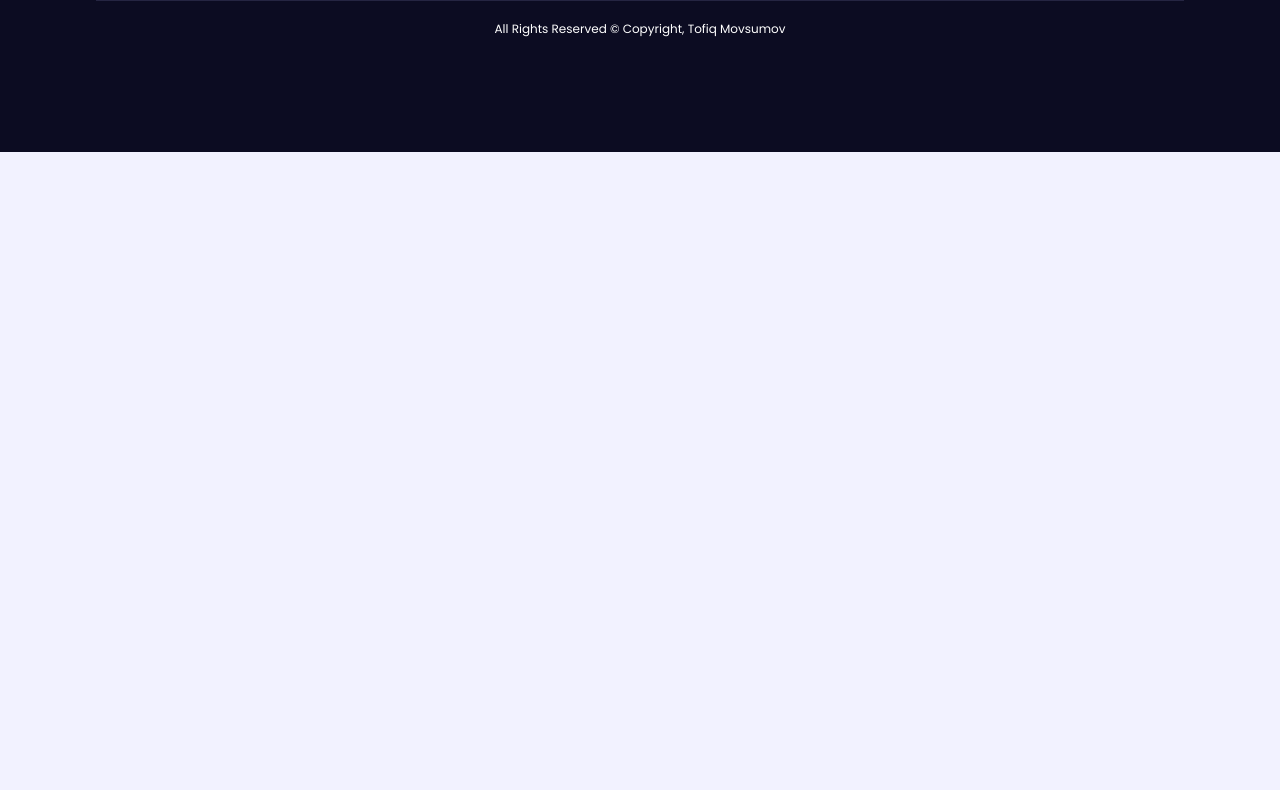
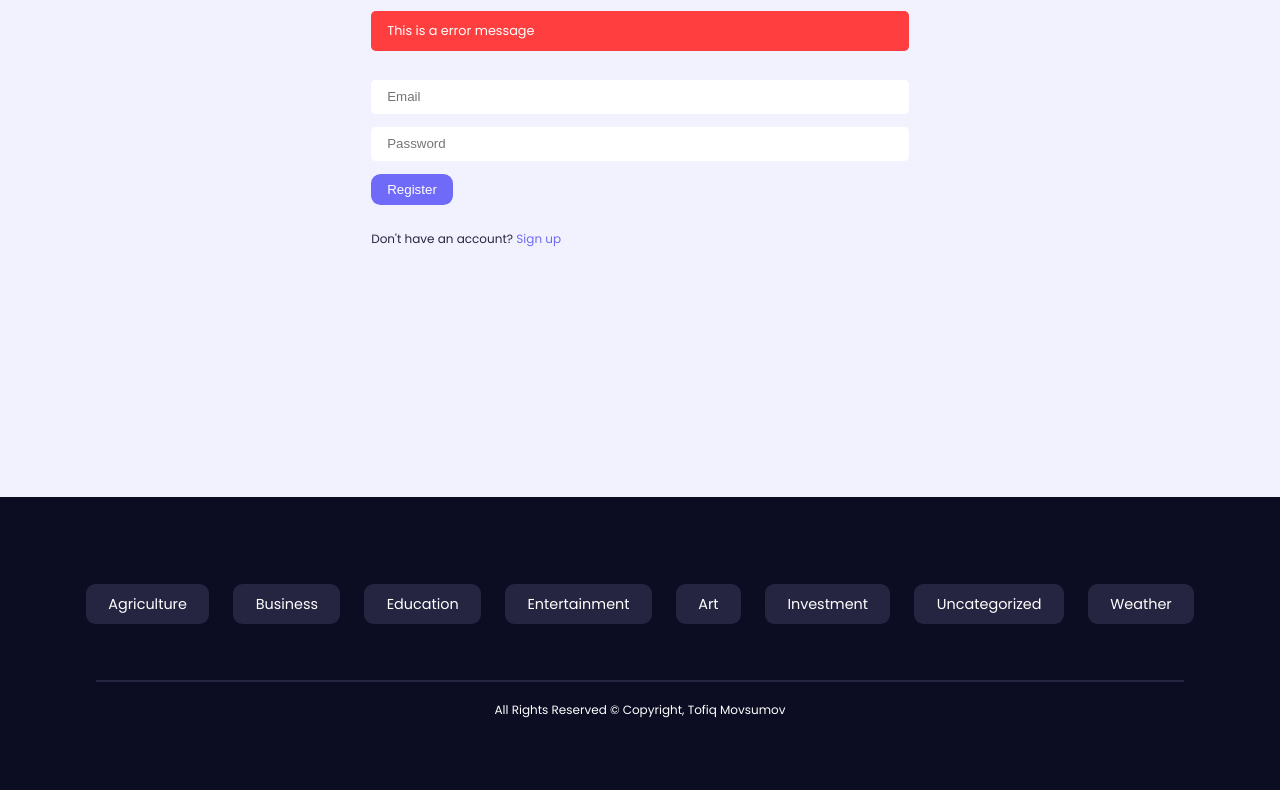
Before and after one commit to TofiqMvsm/mern-blog, a React app in the folder client/: page /login in a window 1280 px wide. Shown: the part 303-1093 px from the top of the page. Before the commit the page ends 800 px from the top, so only its background shows below. Built offline with nearby package versions, Linux system fonts and the light colour scheme.

Commit message:
Creating Register and Login page

```diff
--- a/client/src/index.css
+++ b/client/src/index.css
@@ -314,5 +314,57 @@ footer {
 }
 
 .post-detail p{
+    margin-bottom: 0.7rem;
+}
+
+
+
+/* ==============REGISTER============ */
+
+.form{
+  display: flex;
+  flex-direction: column;
+  gap: 0.8rem;
 
 }
+
+
+input,select,textarea{
+    width: 100%;
+    padding: 0.6rem 1rem;
+    border-radius: var(--radius-1);
+    resize: none;
+}
+
+.form-error-message{
+  background: var(--color-red);
+  color: var(--color-white);
+  font-size: 0.8rem;
+  padding: 0.6rem 1rem;
+  display: block;
+  border-radius: var(--radius-1);
+  margin-bottom: 1rem;
+}
+
+
+.register, .login, .create-post{
+  width: var(--form-width);
+  margin-inline: auto;
+  height: calc(100vh - 12rem);
+  display: grid;
+  place-items: center;
+}
+
+
+.register h2,.login h2,.create-post h2{
+  margin-bottom: 2rem;
+}
+
+.register small,.login small{
+  display: block;
+  margin-top: 1.5rem;
+}
+
+.register a,.login a{
+    color: var(--color-primary);
+}
--- a/client/src/pages/Login.jsx
+++ b/client/src/pages/Login.jsx
@@ -1,9 +1,49 @@
-import React from 'react'
+import React, { useState } from "react";
+import { Link } from "react-router-dom";
 
 const Login = () => {
+  const [userData, setUserData] = useState({
+    name: "",
+    email: "",
+  });
+
+  const changeInputHandler = (e) => {
+    setUserData((prevState) => {
+      return { ...prevState, [e.target.name]: e.target.value };
+    });
+  };
+
   return (
-    <div>Login</div>
-  )
-}
+    <section className="login">
+      <div className="container">
+        <h2>Sign In</h2>
+        <form className="form login-form">
+          <p className="form-error-message">This is a error message</p>
+          <input
+            type="email"
+            placeholder="Email"
+            name="email"
+            value={userData.email}
+            onChange={changeInputHandler}
+          />
+          <input
+            type="password"
+            placeholder="Password"
+            name="password"
+            value={userData.password}
+            onChange={changeInputHandler}
+          />
 
-export default Login
+          <button type="submit" className="btn primary">
+            Register
+          </button>
+        </form>
+        <small>
+          Don't have an account? <Link to="/register">Sign up</Link>
+        </small>
+      </div>
+    </section>
+  );
+};
+
+export default Login;
--- a/client/src/pages/Register.jsx
+++ b/client/src/pages/Register.jsx
@@ -1,8 +1,35 @@
-import React from 'react'
+import React, { useState } from 'react'
+import { Link } from 'react-router-dom'
 
 const Register = () => {
+  const [userData,setUserData] = useState({
+    name : "",
+    email : "",
+    password : "",
+    password2 : ""
+  })
+
+  const changeInputHandler = (e)=>{
+      setUserData((prevState)=>{
+        return {...prevState,[e.target.name] : e.target.value}
+      })
+  }
+
   return (
-    <div>Register</div>
+    <section className='register'>
+      <div className='container'>
+        <h2>Sign Up</h2>
+        <form className='form register-form' >
+          <p className='form-error-message'>This is a error message</p>
+          <input type="text" placeholder='Full Name' name='name' value={userData.name} onChange={changeInputHandler} />
+          <input type="email" placeholder='Email' name='email' value={userData.email} onChange={changeInputHandler} />
+          <input type="password" placeholder='Password' name='password' value={userData.password} onChange={changeInputHandler} />
+          <input type="password" placeholder='Confirm Password' name='password2' value={userData.password2} onChange={changeInputHandler} />
+      <button type='submit' className='btn primary'>Register</button>
+        </form>
+        <small>Already have an account? <Link to="/login">Sign in</Link></small>
+      </div>
+    </section>
   )
 }
 
```
